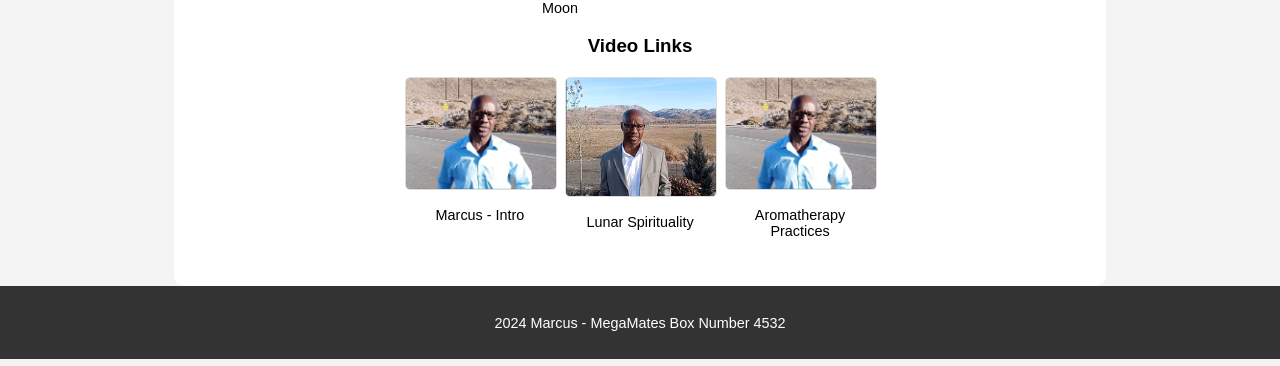
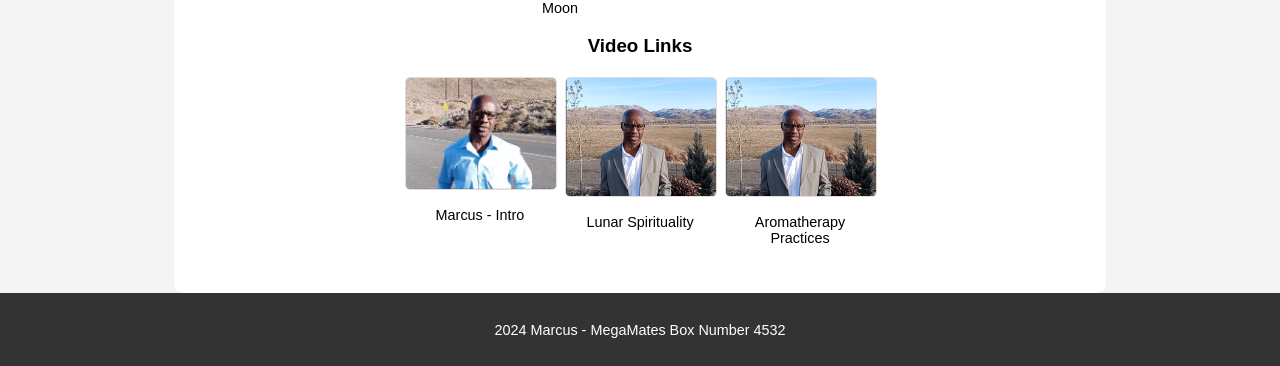
Before and after one commit to marcuspage5715/box4532, a plain HTML site: page index.html in a window 1280 px wide. Shown: the part 480-846 px from the top of the page. Drawn offline with Linux system fonts and the light colour scheme.

Commit message:
Update index.html

```diff
--- a/index.html
+++ b/index.html
@@ -98,7 +98,7 @@
             <img src="assets/thumbnail2.png" alt="thumbnail2">
             <p>Lunar Spirituality</p>
         </a><a href="https://youtu.be/XReHHKmgF18&export=download" target="_blank">
-            <img src="assets/thumbnail1.png" alt="thumbnail1">
+            <img src="assets/thumbnail2.png" alt="thumbnail1">
             <p>Aromatherapy Practices</p>
         </a>
 
```
